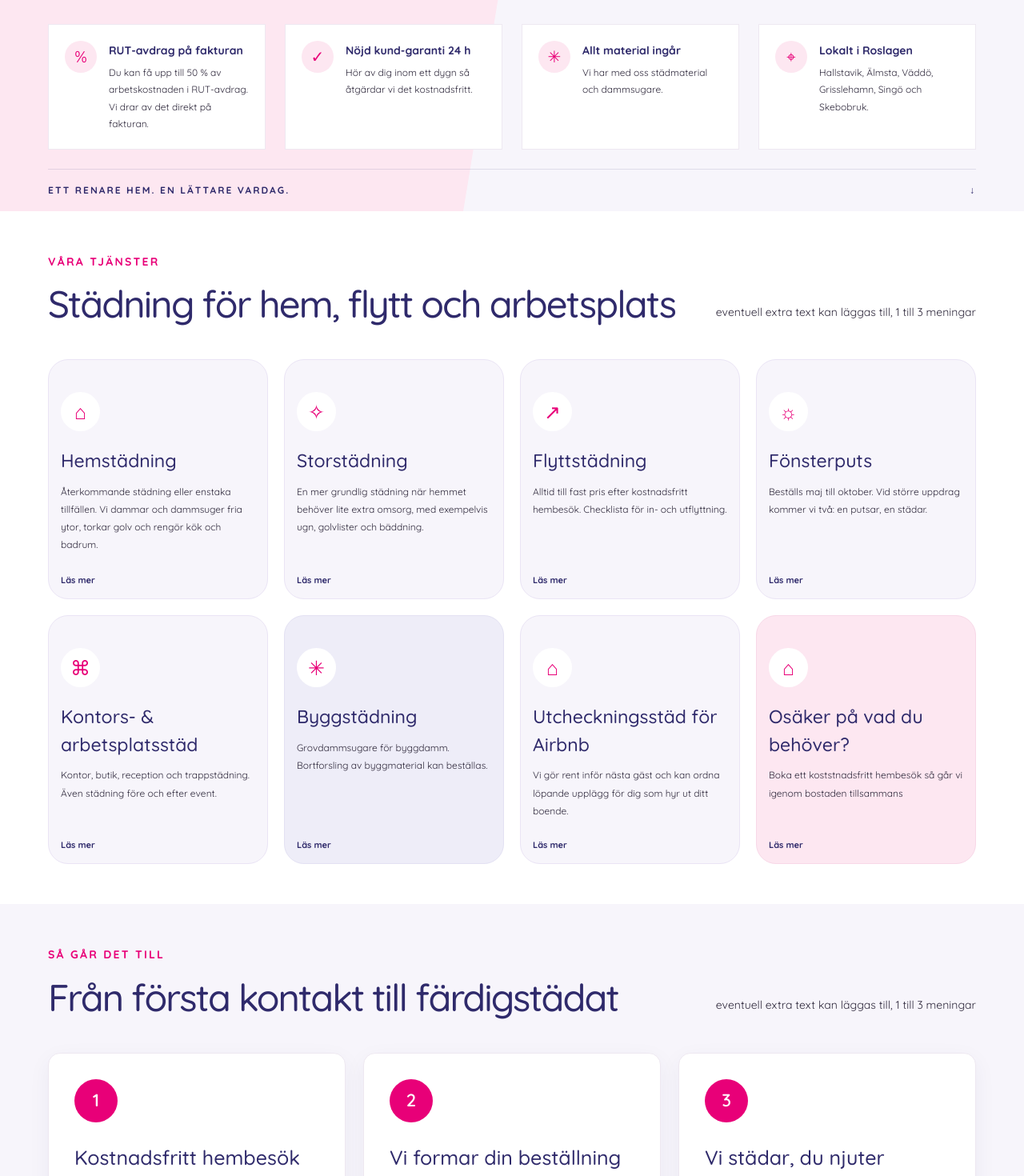
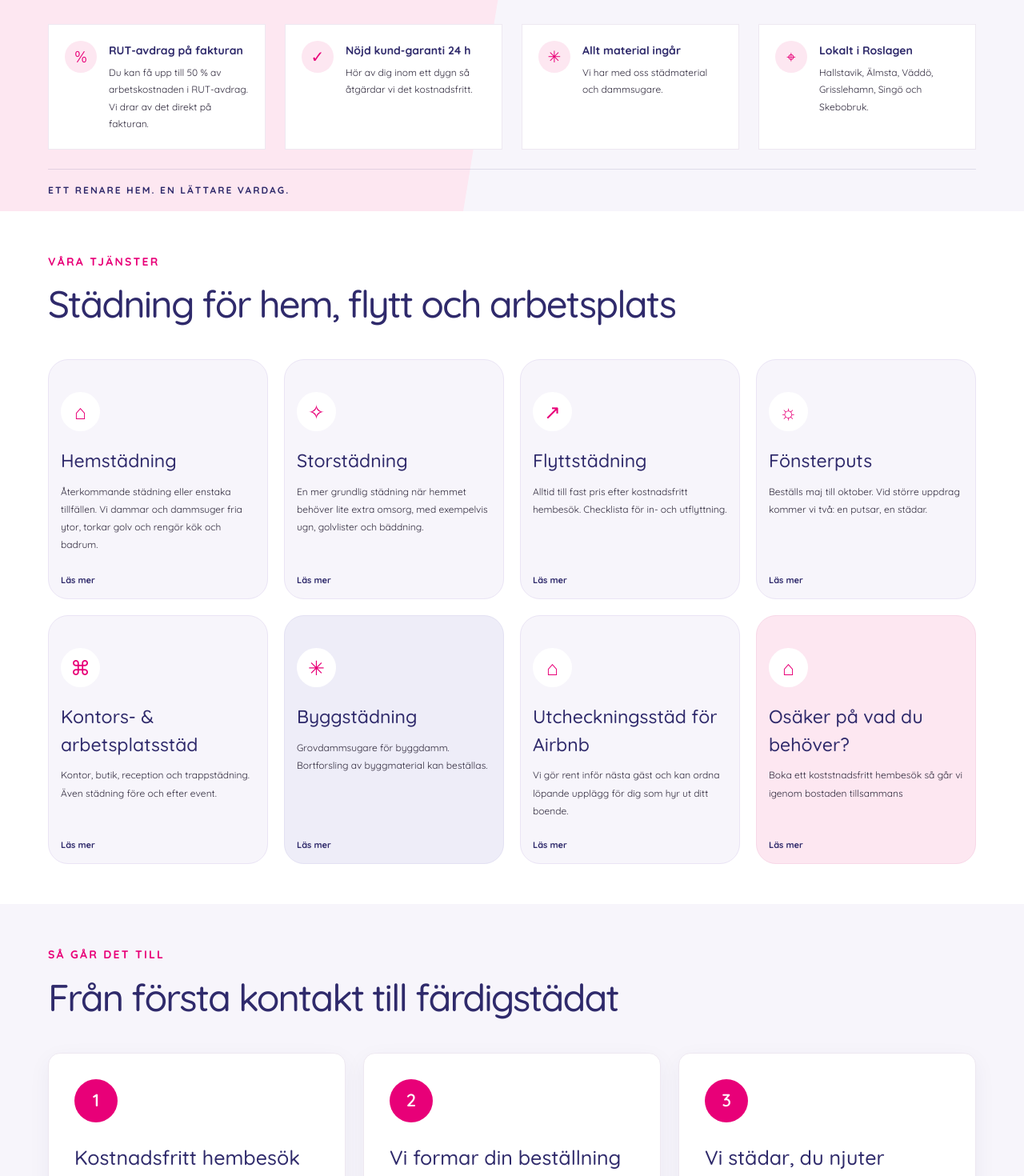
Before and after one commit to annkar73/vikblomsstad, a Next.js app: page / in a window 1280 px wide. Shown: the part 1377-2847 px from the top of the page at 80% size. Built offline with nearby package versions, Linux system fonts and the light colour scheme.

Commit message:
remove placeholders

```diff
--- a/app/page.tsx
+++ b/app/page.tsx
@@ -196,7 +196,7 @@ export default function Home() {
 <br></br>
         <div className="hero-bottom container">
           <span>ETT RENARE HEM. EN LÄTTARE VARDAG.</span>
-          <a href="#trygghet" aria-label="Läs om våra fördelar">↓</a>
+          <a href="#trygghet" aria-label="Läs om våra fördelar"></a>
         </div>
 
       </section>
@@ -210,7 +210,7 @@ export default function Home() {
               <h2>Städning för hem, flytt och arbetsplats</h2>
             </div>
             <p>
-              eventuell extra text kan läggas till, 1 till 3 meningar
+
 
             </p>
           </div>
@@ -243,7 +243,7 @@ export default function Home() {
               <h2>Från första kontakt till färdigstädat</h2>
             </div>
             <p>
-              eventuell extra text kan läggas till, 1 till 3 meningar
+
             </p>
           </div>
 
```
